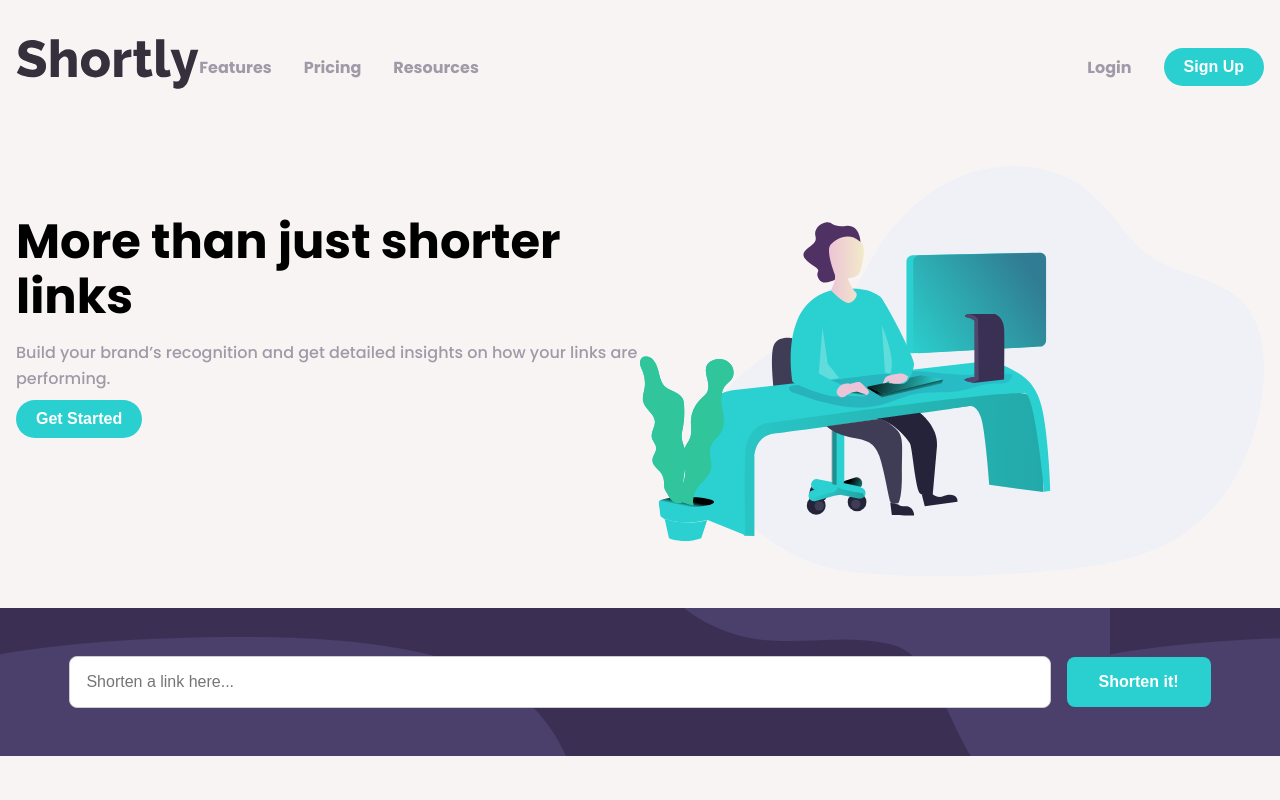
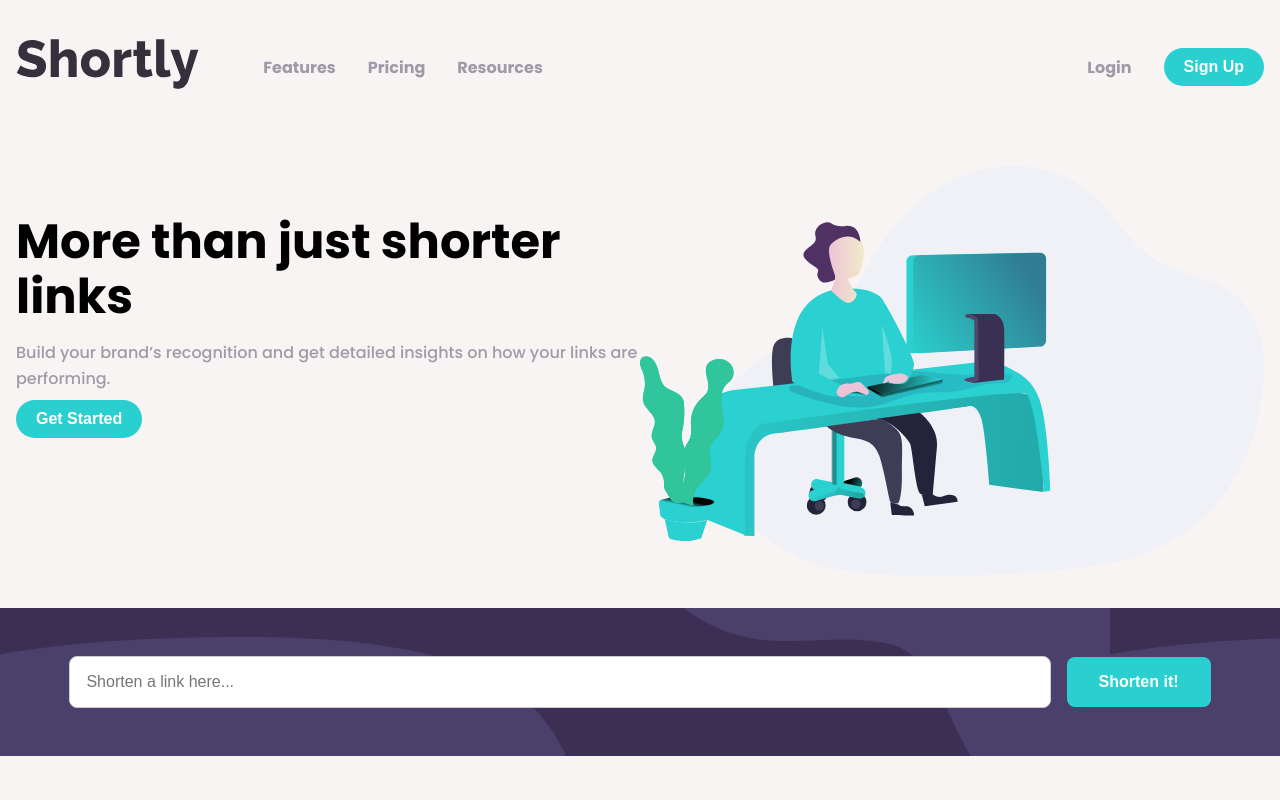
Before and after one commit to shazkhan2/shorten-url, a React (Create React App) app in the folder url-shortening-api/: page / in a window 1280 px wide. Shown: the top 800 px of the page. Built offline with nearby package versions, Linux system fonts and the light colour scheme.

Commit message:
Update Navbar.css

```diff
--- a/url-shortening-api/src/components/Navbar.css
+++ b/url-shortening-api/src/components/Navbar.css
@@ -8,13 +8,13 @@
 
   .logo {
     height: 50px;
+    padding-right: 4rem;
   }
   .header-left-section ul,
   .header-right-section {
     display: none;
   }
   @media (min-width: 375px) {
-    /* Your styles here */
 
     .header-left-section {
       display: flex;
```
